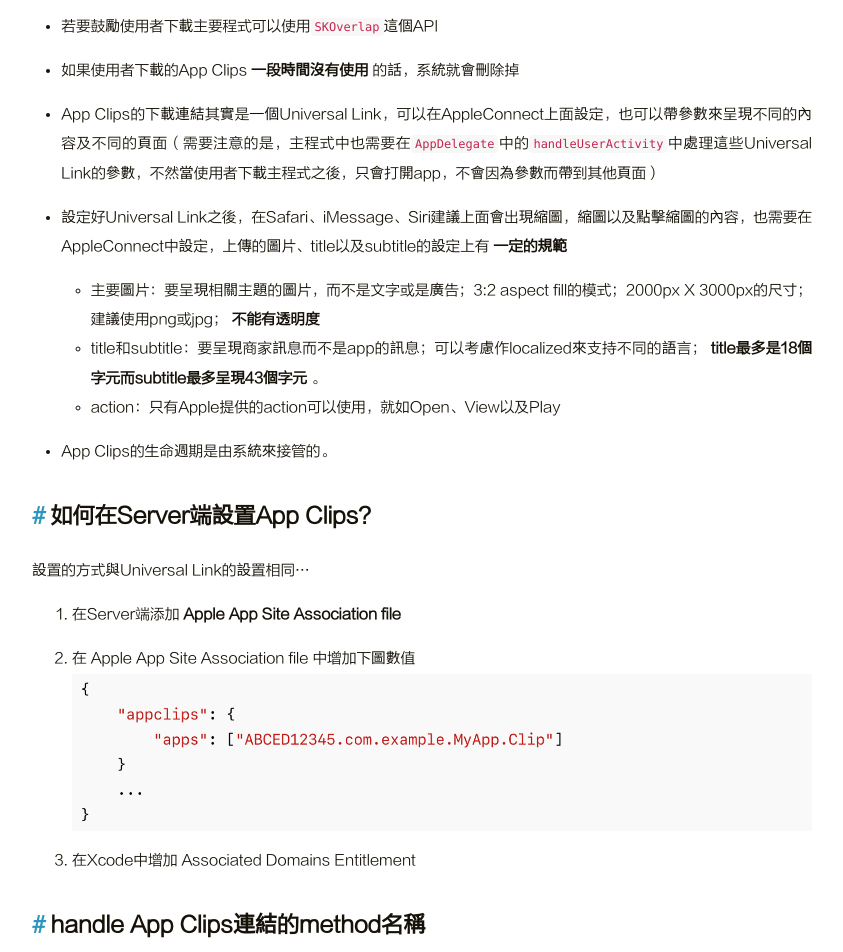
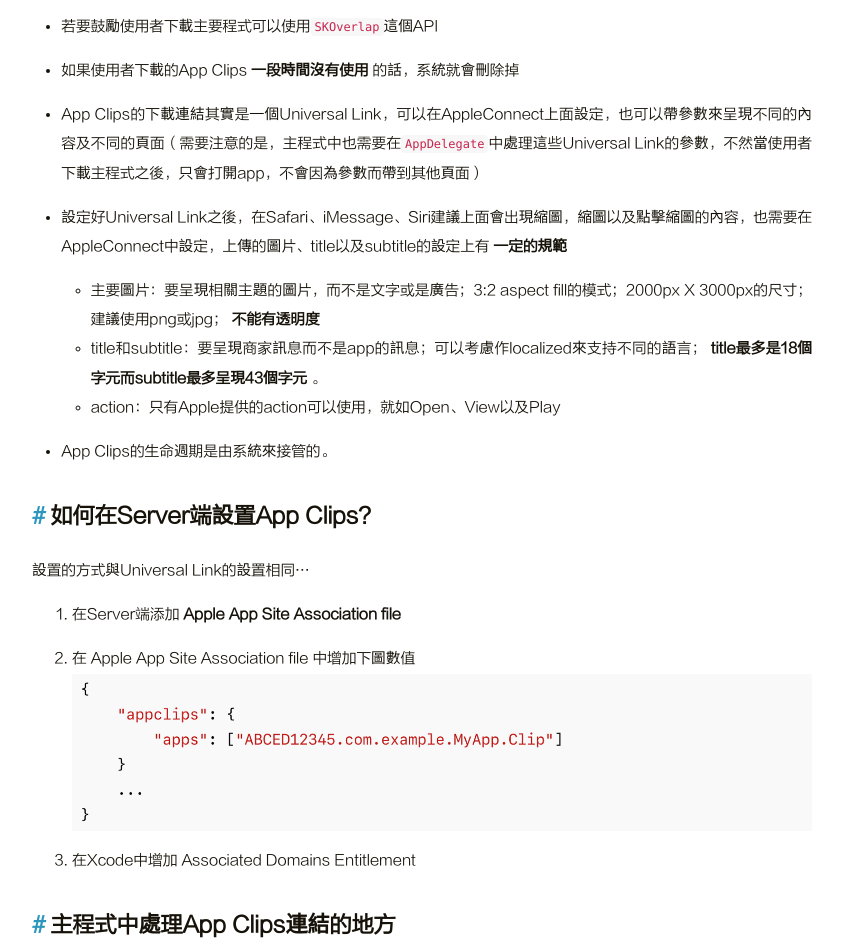
Before and after one commit to ethan1022/ethan1022.github.io, a plain HTML site: page 2020/09/09/about_app_clips/index.html in a window 1280 px wide. Shown: the part 780-1732 px from the top of the page, without its empty margins (218-1061 px from the left). Drawn offline with Linux system fonts and the light colour scheme; some packages are replaced by stand-ins of ours; a script that the page names is missing.

Commit message:
Site updated: 2020-09-10 22:10:12

```diff
--- a/2020/09/09/about_app_clips/index.html
+++ b/2020/09/09/about_app_clips/index.html
@@ -218,7 +218,7 @@
 </li>
 <li><p>如果使用者下載的App Clips <strong>一段時間沒有使用</strong> 的話，系統就會刪除掉</p>
 </li>
-<li><p>App Clips的下載連結其實是一個Universal Link，可以在AppleConnect上面設定，也可以帶參數來呈現不同的內容及不同的頁面（需要注意的是，主程式中也需要在<code>AppDelegate</code>中的<code>handleUserActivity</code>中處理這些Universal Link的參數，不然當使用者下載主程式之後，只會打開app，不會因為參數而帶到其他頁面）</p>
+<li><p>App Clips的下載連結其實是一個Universal Link，可以在AppleConnect上面設定，也可以帶參數來呈現不同的內容及不同的頁面（需要注意的是，主程式中也需要在<code>AppDelegate</code>中處理這些Universal Link的參數，不然當使用者下載主程式之後，只會打開app，不會因為參數而帶到其他頁面）</p>
 </li>
 <li><p>設定好Universal Link之後，在Safari、iMessage、Siri建議上面會出現縮圖，縮圖以及點擊縮圖的內容，也需要在AppleConnect中設定，上傳的圖片、title以及subtitle的設定上有 <strong>一定的規範</strong></p>
 <ul>
@@ -239,7 +239,7 @@
 <li><p>在Xcode中增加 Associated Domains Entitlement</p>
 </li>
 </ol>
-<h2 id="handle-App-Clips連結的method名稱"><a href="#handle-App-Clips連結的method名稱" class="headerlink" title="handle App Clips連結的method名稱"></a>handle App Clips連結的method名稱</h2><ul>
+<h2 id="主程式中處理App-Clips連結的地方"><a href="#主程式中處理App-Clips連結的地方" class="headerlink" title="主程式中處理App Clips連結的地方"></a>主程式中處理App Clips連結的地方</h2><ul>
 <li>SwiftUI：<code>onContinueUserActivity(_:perform:)</code></li>
 <li>App Delegate app：<code>application(_:continue:restorationHandler:)</code></li>
 <li>Scene-Based app：<code>scene(_:willContinueUserActivityWithType:)</code></li>
```
